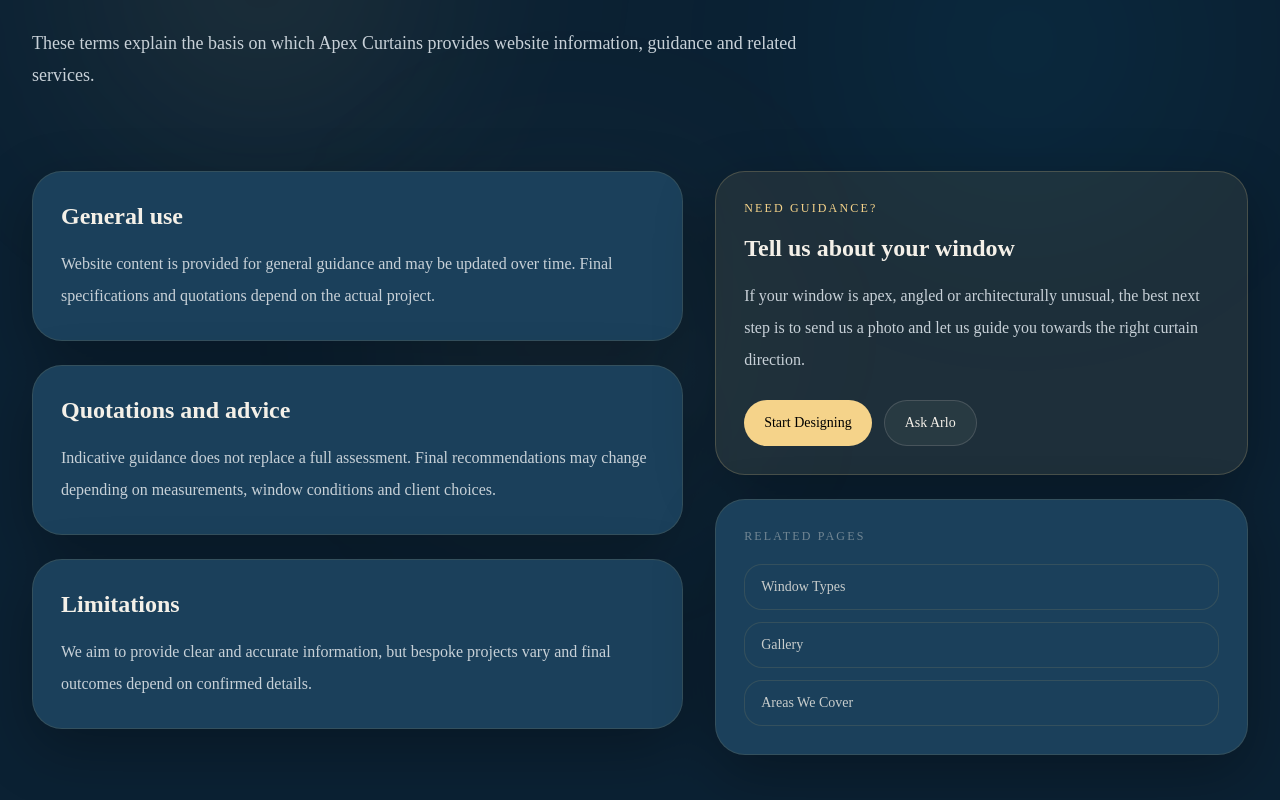
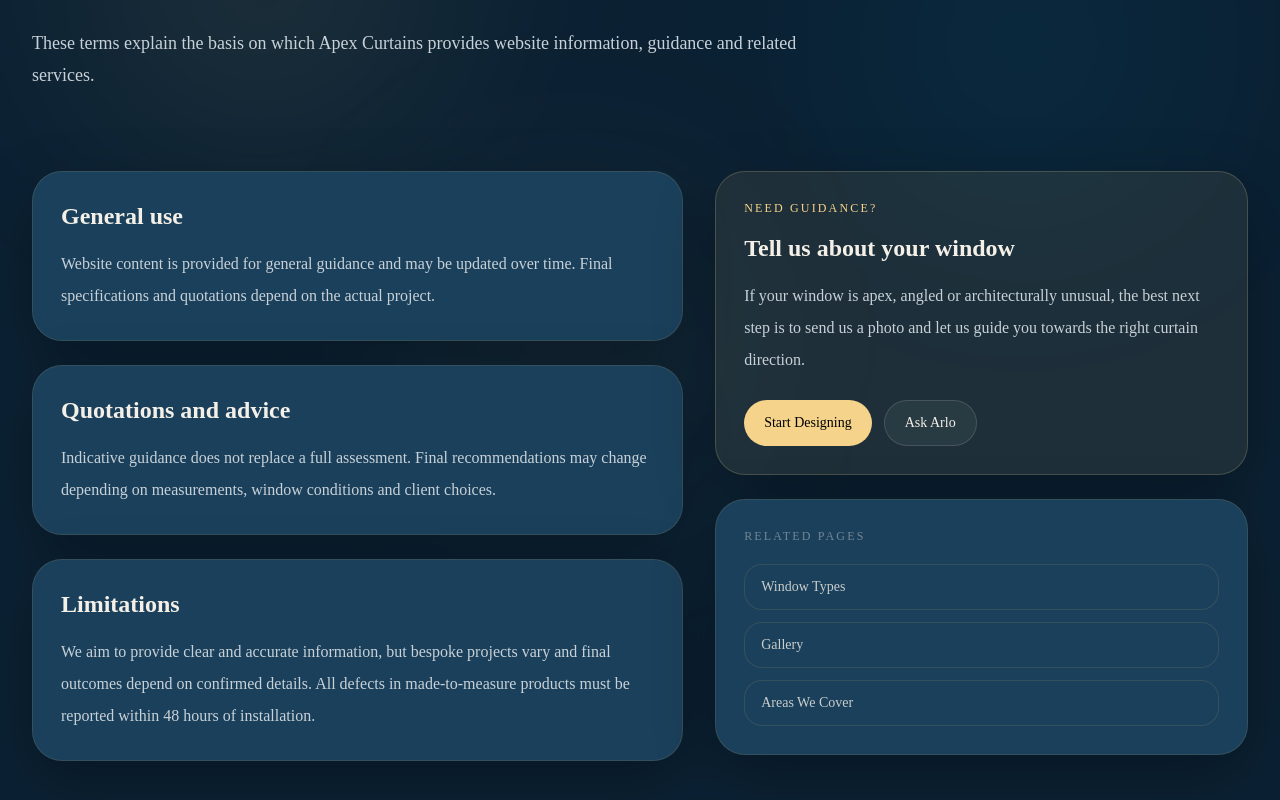
Before and after one commit to Nylon1/Apexcurtains, a Next.js app: page /terms in a window 1280 px wide. Shown: the part 264-1064 px from the top of the page. Built offline with nearby package versions, Linux system fonts and the light colour scheme.

Commit message:
Update terms for made-to-measure defects

```diff
--- a/app/terms/page.tsx
+++ b/app/terms/page.tsx
@@ -11,7 +11,7 @@ export default function Page() {
       section2Title="Quotations and advice"
       section2Text="Indicative guidance does not replace a full assessment. Final recommendations may change depending on measurements, window conditions and client choices."
       section3Title="Limitations"
-      section3Text="We aim to provide clear and accurate information, but bespoke projects vary and final outcomes depend on confirmed details."
+      section3Text="We aim to provide clear and accurate information, but bespoke projects vary and final outcomes depend on confirmed details. All defects in made-to-measure products must be reported within 48 hours of installation."
     />
   );
 }
```
